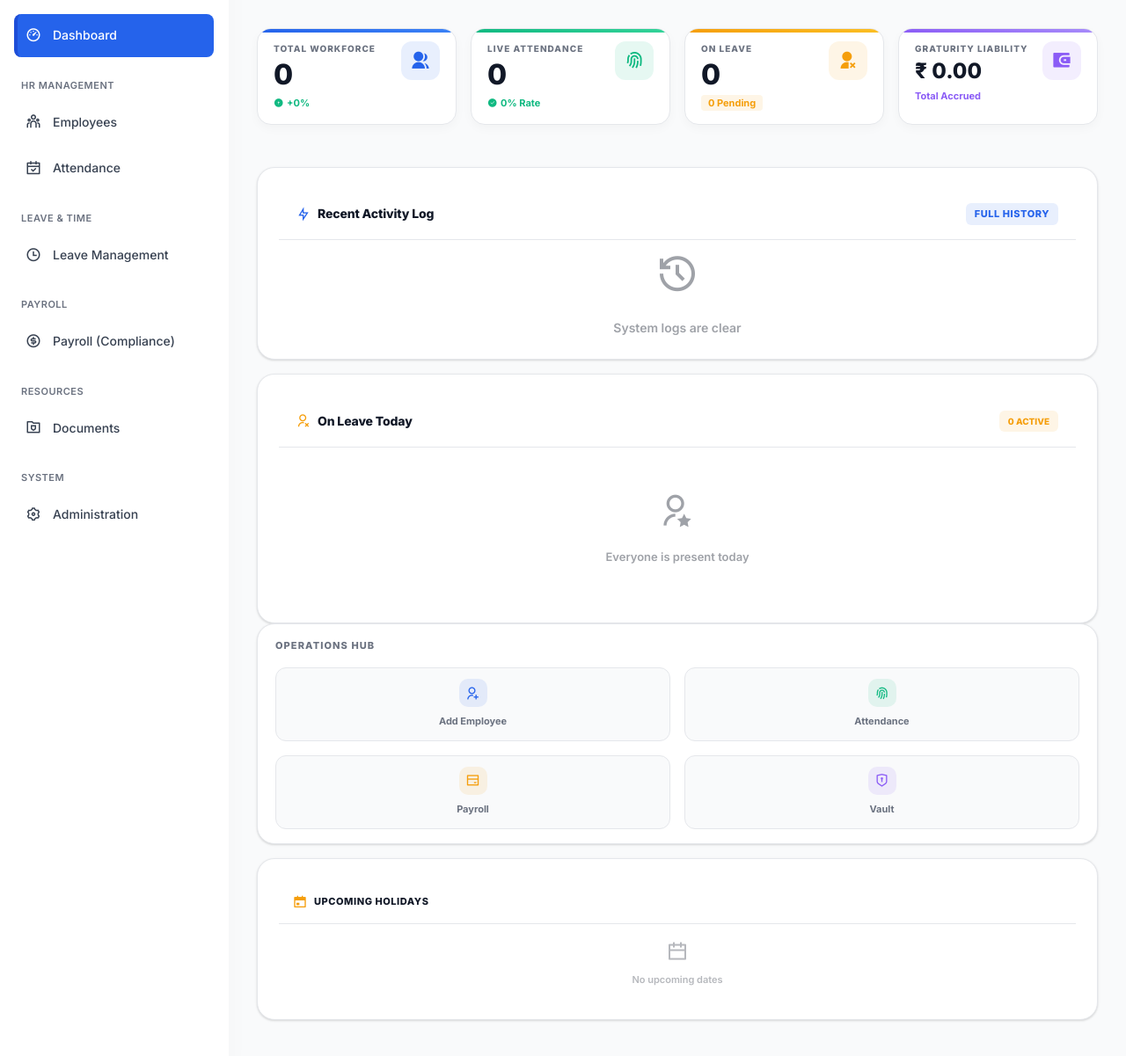
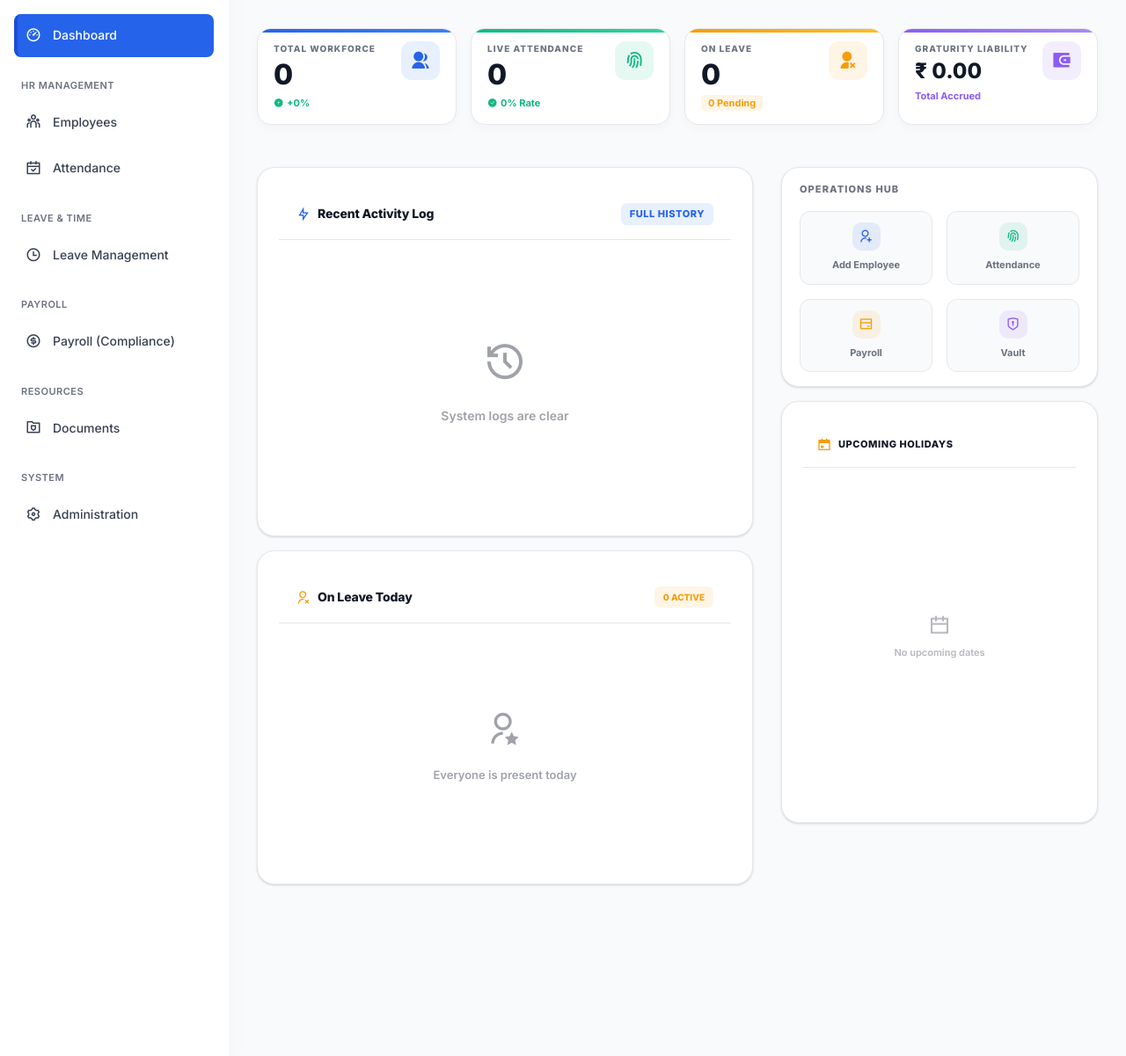
Before and after one commit to Thahdil/hrm, a Django app: page / in a window 1280 px wide. Shown: the part 80-1281 px from the top of the page at 88% size. Run offline with Django 5.2, Linux system fonts and the light colour scheme; a user stored in the database is signed in; tables that the repository leaves empty hold one stand-in row (values such as "Sample post"); data that the repository does not hold is empty.

Commit message:
feat: Set fixed heights for dashboard cards, explicitly define dashboard grid columns, and enable vertical scrolling for the content area.

```diff
--- a/src/static/css/modern.css
+++ b/src/static/css/modern.css
@@ -140,6 +140,14 @@ a.action-tile {
     .responsive-grid {
         grid-template-columns: 1fr !important;
     }
+}
+
+/* Dashboard Layout Grid - Restore Default */
+.dashboard-main-grid {
+    display: grid;
+    grid-template-columns: 1fr 360px;
+    gap: var(--spacing-lg);
+    align-items: start;
 }
 
 /* Dark Theme Variable Overrides */
@@ -584,8 +592,8 @@ body:has(.viewport-fill) {
 }
 
 .viewport-fill .content-area {
-    overflow: hidden;
-    /* Prevent page scrolling in viewport-fill mode */
+    overflow-y: auto;
+    /* Enable internal scrolling only */
     background: var(--bg-body);
     display: flex;
     flex-direction: column;
@@ -593,9 +601,7 @@ body:has(.viewport-fill) {
     min-height: 0;
     position: relative;
     padding: var(--spacing-lg) var(--spacing-lg) 0 var(--spacing-lg);
-    /* Only top and sides, no bottom padding to allow full height */
     gap: var(--spacing-lg);
-    /* Use gap for spacing between elements */
 }
 
 /* Flex utilities for fitting UI */
--- a/src/templates/dashboard_modern.html
+++ b/src/templates/dashboard_modern.html
@@ -74,9 +74,9 @@
 
     <!-- Main Grid -->
     <div class="dashboard-main-grid">
-        <!-- Left: Activity Container -->
+        <!-- Left: Activity & Leave Container -->
         <div style="display: flex; flex-direction: column; gap: 16px; min-height: 0;">
-            <div class="card" style="flex: 1; display: flex; flex-direction: column; overflow: hidden; border-radius: 20px; border: 1px solid var(--border-color); background: var(--bg-surface);">
+            <div class="card" style="height: 420px; display: flex; flex-direction: column; overflow: hidden; border-radius: 20px; border: 1px solid var(--border-color); background: var(--bg-surface);">
                 <div style="padding: 16px 20px; border-bottom: 1px solid var(--border-color); display: flex; justify-content: space-between; align-items: center; background: var(--bg-surface);">
                     <div style="display: flex; align-items: center; gap: 8px;">
                         <i class="ri-flashlight-line" style="color: var(--primary); font-size: 16px;"></i>
@@ -109,7 +109,7 @@
                 </div>
             </div>
 
-            <div class="card" style="flex: 1; display: flex; flex-direction: column; overflow: hidden; border-radius: 20px; border: 1px solid var(--border-color); background: var(--bg-surface);">
+            <div class="card" style="height: 380px; display: flex; flex-direction: column; overflow: hidden; border-radius: 20px; border: 1px solid var(--border-color); background: var(--bg-surface);">
                 <div style="padding: 16px 20px; border-bottom: 1px solid var(--border-color); display: flex; justify-content: space-between; align-items: center; background: var(--bg-surface);">
                     <div style="display: flex; align-items: center; gap: 8px;">
                         <i class="ri-user-unfollow-line" style="color: #f59e0b; font-size: 16px;"></i>
@@ -179,7 +179,7 @@
             </div>
 
             <!-- Holidays Timeline -->
-            <div class="card" style="flex: 1; display: flex; flex-direction: column; overflow: hidden; border-radius: 20px; border: 1px solid var(--border-color); background: var(--bg-surface);">
+            <div class="card" style="height: 480px; display: flex; flex-direction: column; overflow: hidden; border-radius: 20px; border: 1px solid var(--border-color); background: var(--bg-surface);">
                 <div style="padding: 12px 16px; border-bottom: 1px solid var(--border-color); display: flex; align-items: center; gap: 8px; background: var(--bg-surface);">
                     <i class="ri-calendar-event-fill" style="color: #f59e0b; font-size: 16px;"></i>
                     <h3 style="margin: 0; font-size: 11px; font-weight: 900; color: var(--text-main); text-transform: uppercase; letter-spacing: 0.05em;">Upcoming Holidays</h3>
```
